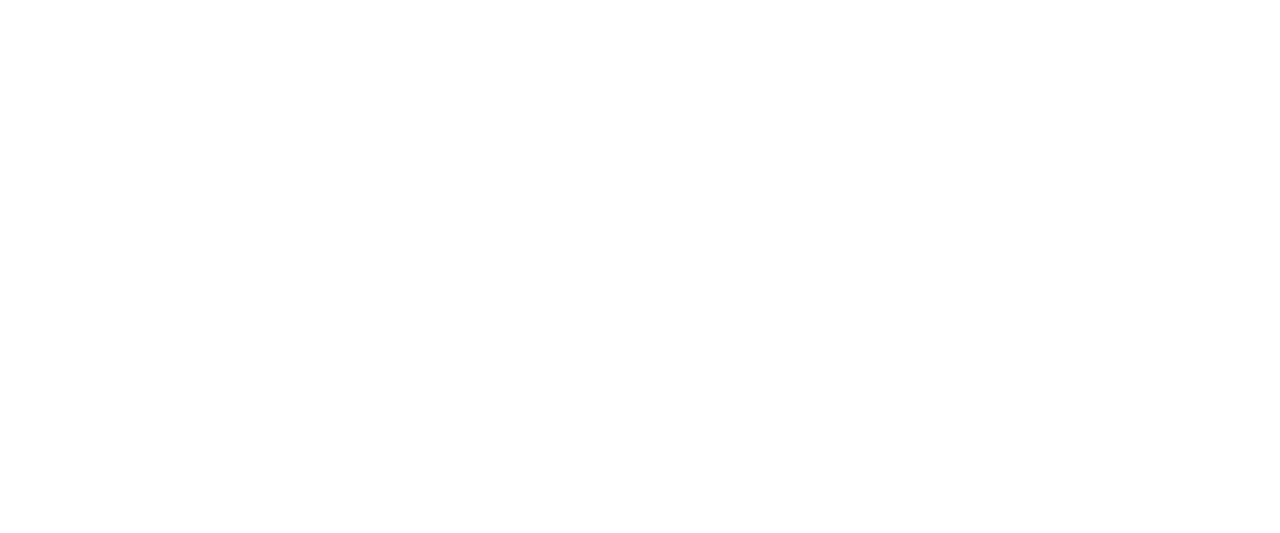
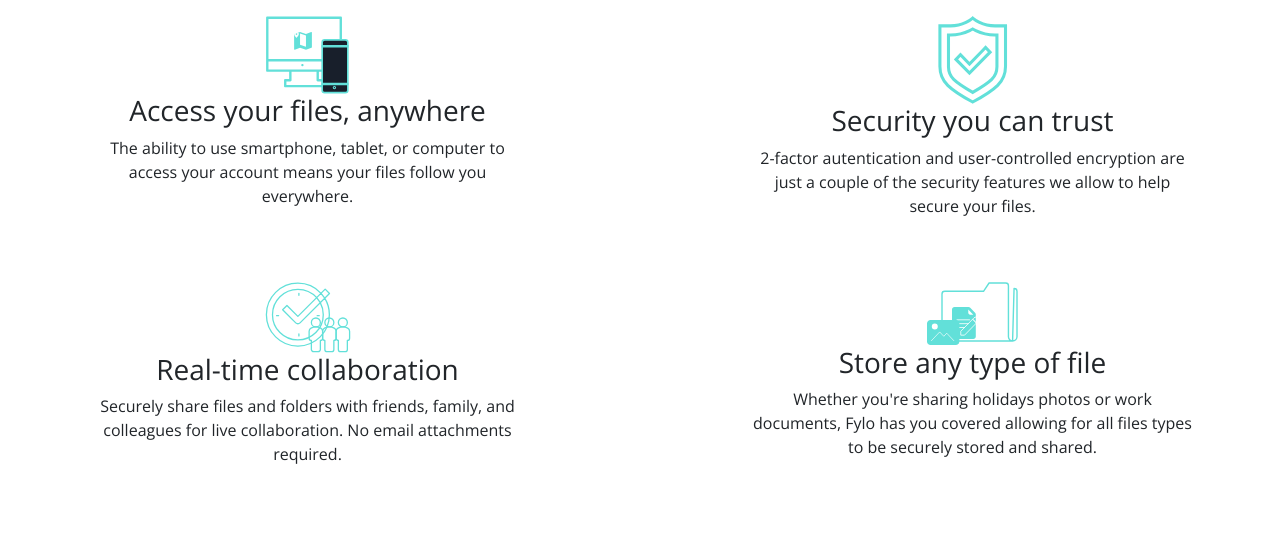
Before and after one commit to Airy-Dev6/s7-sass-repaso, a plain HTML site: page index.html in a window 1280 px wide. Drawn offline with nearby package versions, Linux system fonts and the light colour scheme.

Commit message:
add fonts

```diff
--- a/css/style.scss
+++ b/css/style.scss
@@ -5,7 +5,13 @@ $dark-blue-testimonials: hsl(219, 30%, 18%);
 $cyan-blue: hsl(176, 68%, 64%);
 $blue: hsl(198, 60%, 50%);
 $white: hsl(0, 0%, 100%);
- /* body fonts*/
- //<link href="https://fonts.googleapis.com/css?family=Open+Sans&display=swap" rel="stylesheet">//
- /*Headings, Call-to-actions, Header Navigation*/
- //<link href="https://fonts.googleapis.com/css?family=Open+Sans&display=swap" rel="stylesheet">//
+ $raleway:  'Raleway', sans-serif;
+ $open-sans: 'Open Sans', sans-serif;
+
+
+ *{
+   font-family: $open-sans;
+ }
+ .font-raleway {//Headings, Call-to-actions, Header Navigation//
+   font-family: $raleway;
+ }
--- a/index.html
+++ b/index.html
@@ -8,11 +8,89 @@
   <link rel="stylesheet" href="https://stackpath.bootstrapcdn.com/bootstrap/4.4.1/css/bootstrap.min.css"
     integrity="sha384-Vkoo8x4CGsO3+Hhxv8T/Q5PaXtkKtu6ug5TOeNV6gBiFeWPGFN9MuhOf23Q9Ifjh" crossorigin="anonymous">
   <link rel="stylesheet" href="./css/style.css">
+  <link href="https://fonts.googleapis.com/css?family=Open+Sans|Raleway&display=swap" rel="stylesheet">
 
 </head>
 
 <body>
+  <!--first row body-->
   <div class="container">
+    <section class="row section-features mt-3 mb-3 d-flex justify-content-between">
+      <article class="col-12 col-md-5 mb-md-5 ">
+        <div class="row ">
+          <div class="col-12 d-flex justify-content-center">
+            <img class="img-features" src="./assets/images/icon-access-anywhere.svg" alt="icon-access-anywhere">
+          </div>
+          <div class="col-12 d-flex justify-content-center">
+            <h3>
+              Access your files, anywhere
+            </h3>
+          </div>
+          <div class="col-12 text-center">
+            <p>
+              The ability to use smartphone, tablet, or computer to access your account means your files follow you
+              everywhere.
+            </p>
+          </div>
+        </div>
+      </article>
+      <article class="col-12 col-md-5  mb-md-5 ">
+        <div class="row">
+          <div class="col-12 d-flex justify-content-center">
+            <img class="img-features" src="./assets/images/icon-security.svg" alt="icon-security">
+          </div>
+          <div class="col-12 d-flex justify-content-center">
+            <h3>
+              Security you can trust
+            </h3>
+          </div>
+          <div class="col-12 text-center ">
+            <p>
+              2-factor autentication and user-controlled encryption are just a couple of the security features we allow
+              to help secure your files.
+            </p>
+          </div>
+        </div>
+      </article>
+      <article class="col-12 col-md-5 mb-md-5 ">
+        <div class="row">
+          <div class="col-12 d-flex justify-content-center">
+            <img class="img-features" src="./assets/images/icon-collaboration.svg" alt="icon-collaboration">
+          </div>
+          <div class="col-12 d-flex justify-content-center">
+            <h3>
+              Real-time collaboration
+            </h3>
+          </div>
+          <div class="col-12 text-center">
+            <p>
+              Securely share files and folders with friends, family, and colleagues for live collaboration. No email
+              attachments required.
+            </p>
+          </div>
+        </div>
+      </article>
+      <article class="col-12 col-md-5  mb-md-5 ">
+        <div class="row">
+          <div class="col-12 d-flex justify-content-center">
+            <img class="img-features" src="./assets/images/icon-any-file.svg" alt="icon-any-file">
+          </div>
+          <div class="col-12 d-flex justify-content-center">
+            <h3>
+              Store any type of file
+            </h3>
+          </div>
+          <div class="col-12 text-center">
+            <p>
+              Whether you're sharing holidays photos or work documents, Fylo has you covered allowing for all files
+              types to be securely stored and shared.
+            </p>
+          </div>
+        </div>
+      </article>
+    </section>
+    <!--first row body end-->
+    <!--Second row body-->
 
   </div>
 
```
Also changed, not shown: css/style.css, 1 other file.
